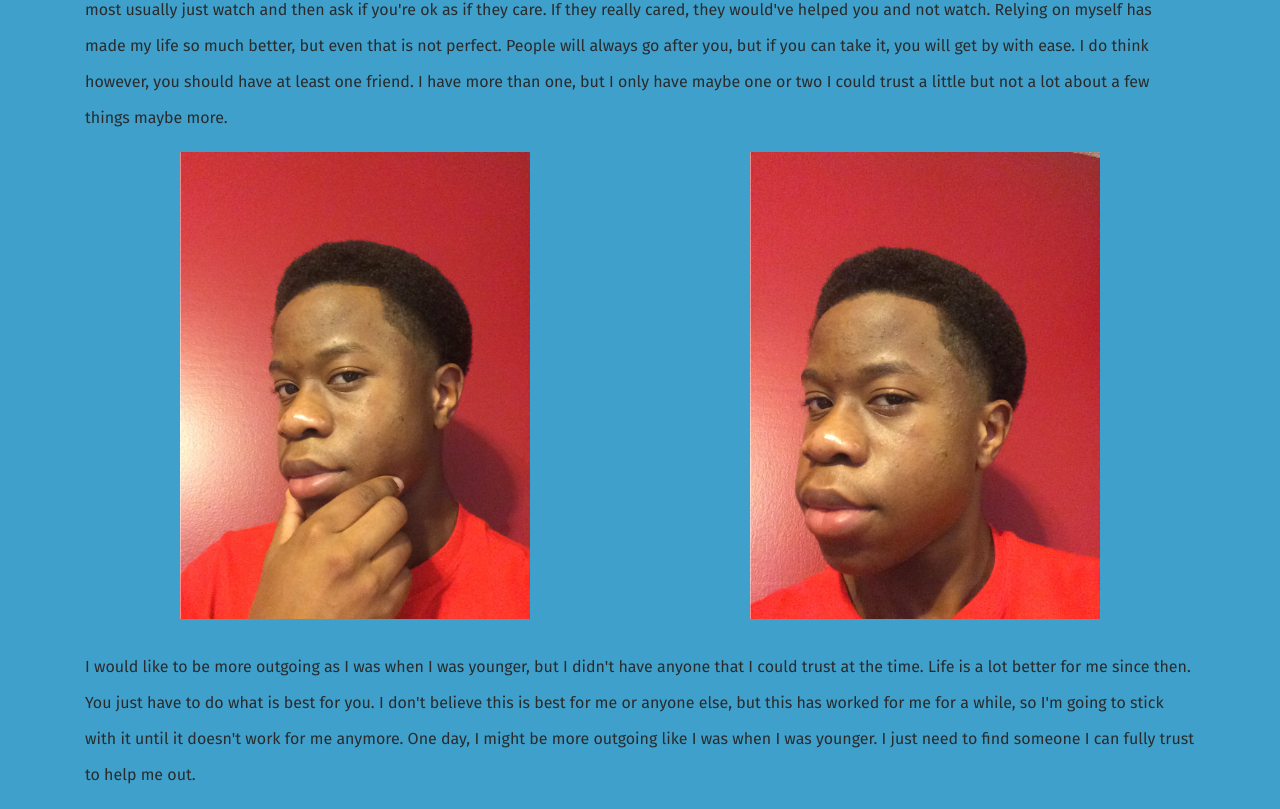
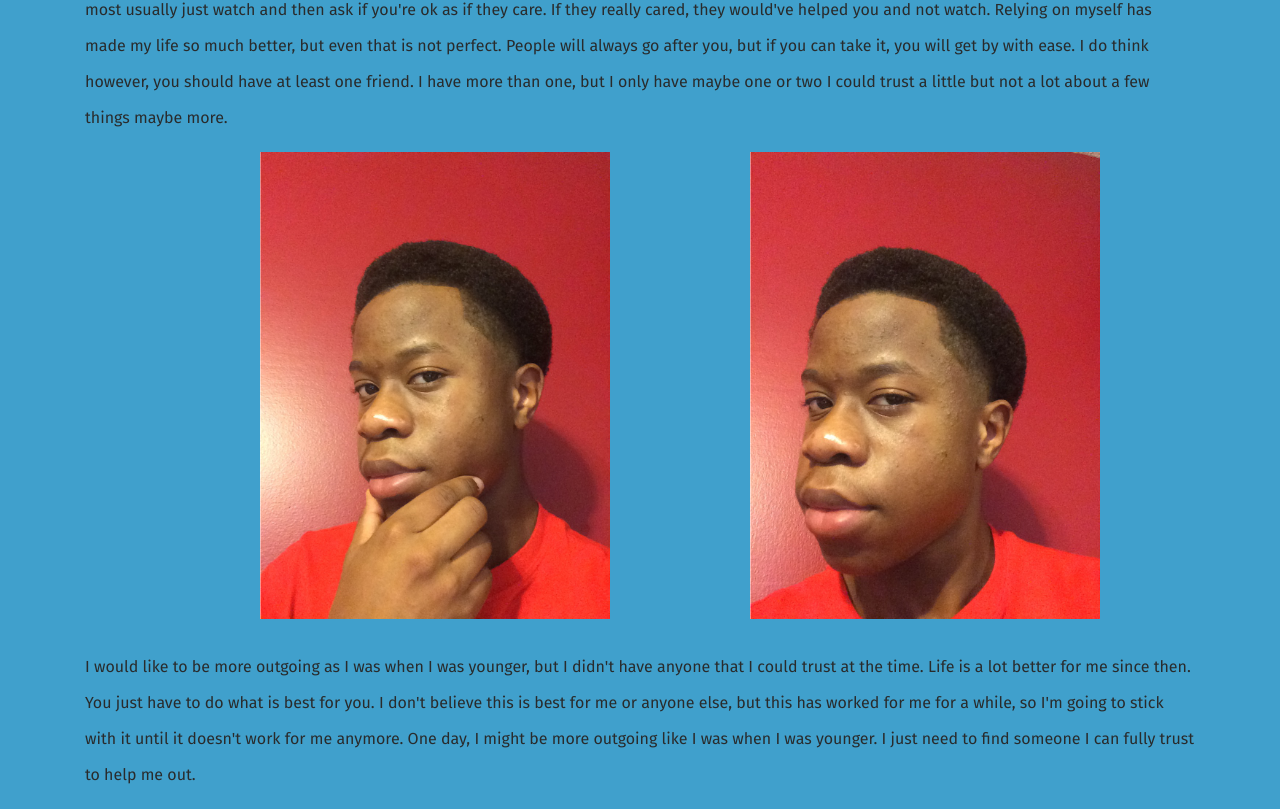
Before and after one commit to llAntonio1ll/bio, a plain HTML site: page index.html in a window 1280 px wide. Shown: the part 995-1804 px from the top of the page. Drawn offline with nearby package versions, Linux system fonts and the light colour scheme.

Commit message:
Add files via upload

```diff
--- a/css/main.css
+++ b/css/main.css
@@ -37,6 +37,6 @@ p {
 	width: 100%;
 }
 
-.taco {
+.resized {
 	margin-left: 80px;
 }
```
